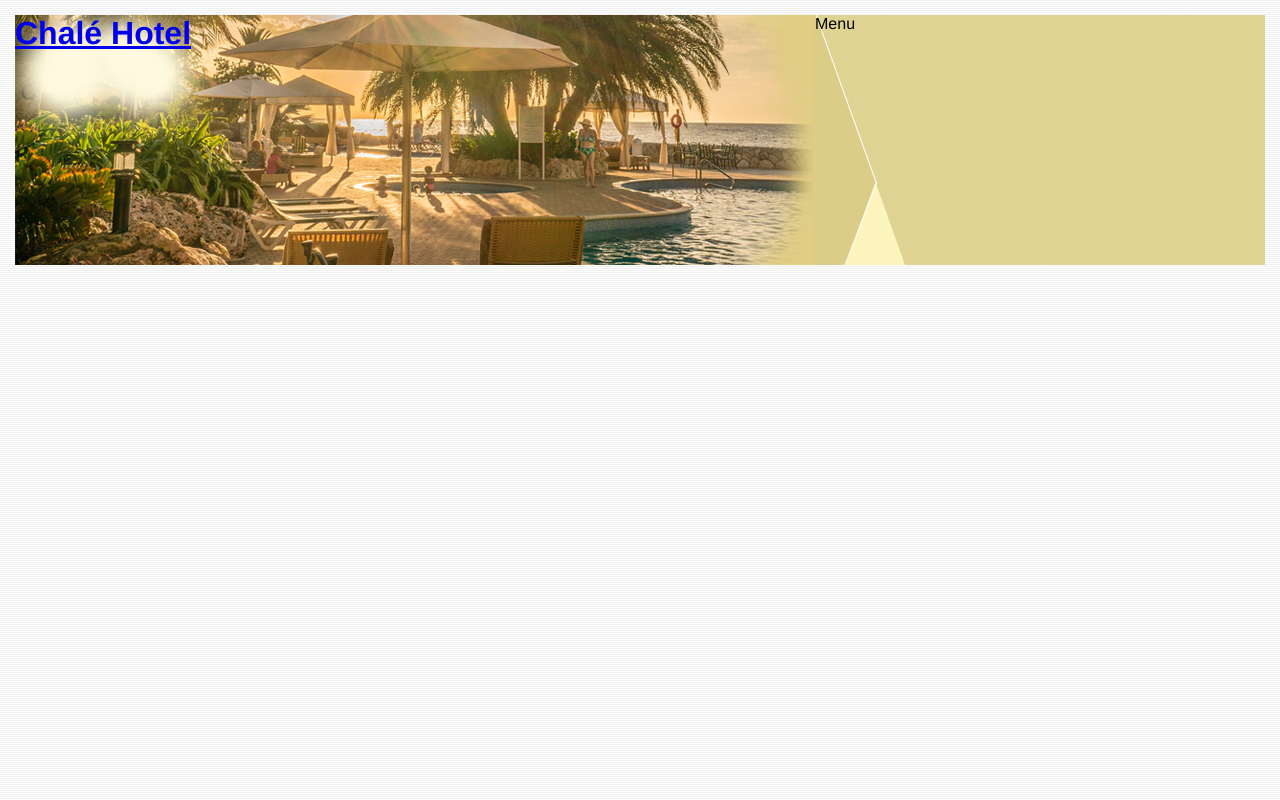
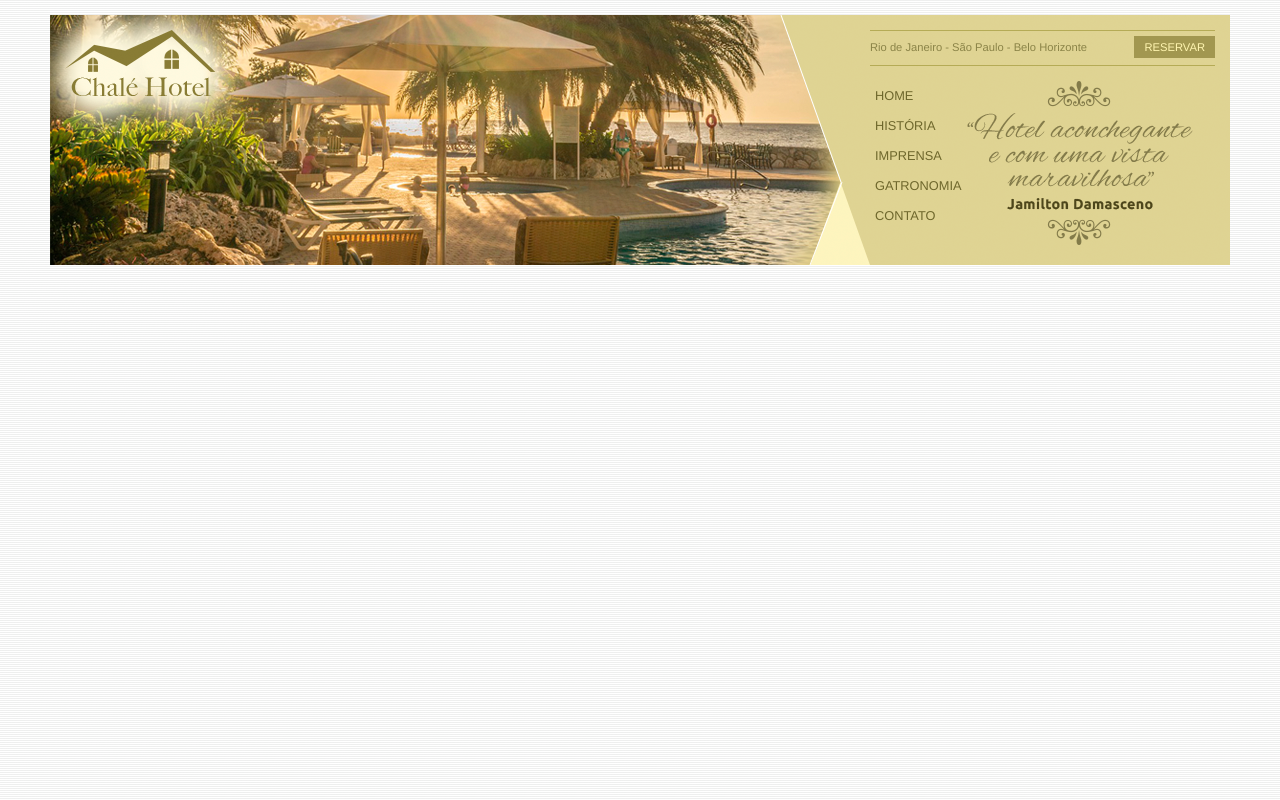
Before and after one commit to RaphaelO-Melo/Site_Chale-Hotel, a plain HTML site: page index.html in a window 1280 px wide. Drawn offline with Linux system fonts and the light colour scheme.

Commit message:
Nav menu

```diff
--- a/index.html
+++ b/index.html
@@ -12,13 +12,35 @@
             <div class="header"><!--I div Cabeçalho-->
 
                 <div class="logo-area"><!--I Área do logo-->
-                    <h1>
+                    <h1 class="logo">
                         <a href="index.html">Chalé Hotel</a>
                     </h1>
                 </div><!--F Área do logo-->
 
                 <div class="nav-menu-area"><!--I Área do Menu-->
-                    Menu
+                    <div class="menu-content">
+                        <div class="menu-locations">
+                            <span class="locations">
+                                Rio de Janeiro -
+                                São Paulo -
+                                Belo Horizonte
+                            </span>
+                            <a class="reservation" href="#">Reservar</a>
+                            <div style="clear: both;"></div>
+                        </div>
+
+                        <div class="menu">
+                            <ul class="nav">
+                                <li><a href="#">Home</a></li>
+                                <li><a href="#">História</a></li>
+                                <li><a href="#">Imprensa</a></li>
+                                <li><a href="#">Gatronomia</a></li>
+                                <li><a href="#">Contato</a></li>
+                            </ul>
+
+                            <img class="testimony" src="src/depoimento.png">
+                        </div>
+                    </div>
                 </div><!--F Área do Menu-->
 
             </div><!--F div Cabeçalho-->
--- a/style/style.css
+++ b/style/style.css
@@ -11,6 +11,9 @@ body {
 
 div.main-container {
     background-color: #ede9cc;
+    margin: 0 auto;
+    min-width: 740px;
+    max-width: 1180px;
 }
 
 div.header {
@@ -28,6 +31,20 @@ div.logo-area{
     position: absolute;
     top: 0;
     left: 0;
+
+    z-index: 1;
+}
+
+.logo a {
+    position: absolute;
+
+    top: 15px;
+    left: 15px;
+    z-index: 3;
+    background: url(../src/logo.png) no-repeat;
+    width: 151px;
+    height: 66px;
+    text-indent: -9000px;
 }
 
 div.nav-menu-area{
@@ -38,4 +55,66 @@ div.nav-menu-area{
     position: absolute;
     top: 0;
     right: 0;
+
+    z-index: 2;
 }
+
+.menu-content{
+    margin-left: 90px;
+    margin-right: 15px;
+    padding-top: 15px;
+}
+
+.menu-locations{
+    border-bottom: 1px solid #b5ab56;
+    border-top: 1px solid #b5ab56;
+    padding-top: 5px;
+    padding-bottom: 5px;
+    font-size: 0.7em;
+    color: #8b8448;
+}
+
+.menu-locations .locations {
+    float: left;
+    line-height: 2.1em;
+}
+
+a.reservation {
+    text-decoration: none;
+    text-transform: uppercase;
+    background: #a29750;
+    color: #fff5b0;
+    padding: 5px 10px;
+    float: right;
+}
+
+.menu {
+    margin-top: 15px;
+}
+
+ul{
+    list-style: none;
+}
+
+ul.nav a {
+    text-decoration: none;
+    text-transform: uppercase;
+    font-size: 0.8em;
+    padding: 5px;
+    color: #6e672c;
+    line-height: 30px;
+}
+
+ul.nav a:hover {
+    background-color: #fdf6be;
+}
+
+ul.nav {
+    float: left;
+}
+
+.testimony {
+    width: 226px;
+    height: 164px;
+    float: left;
+}
```
